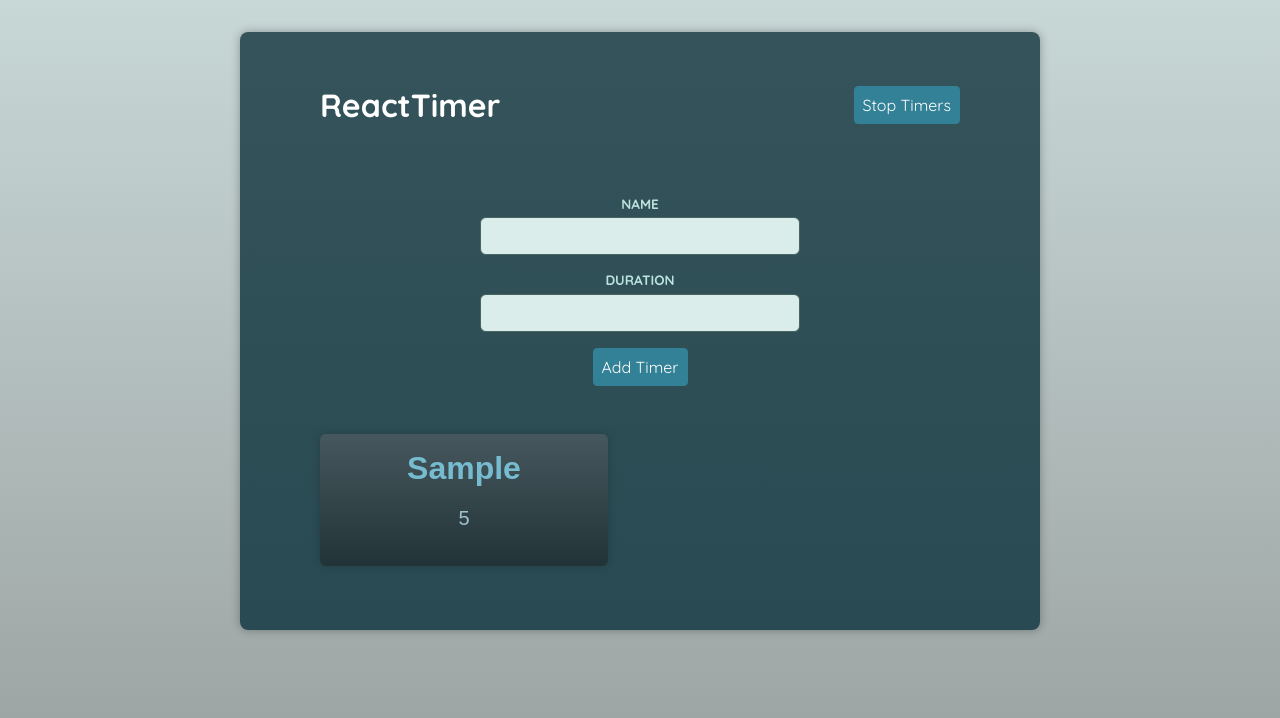
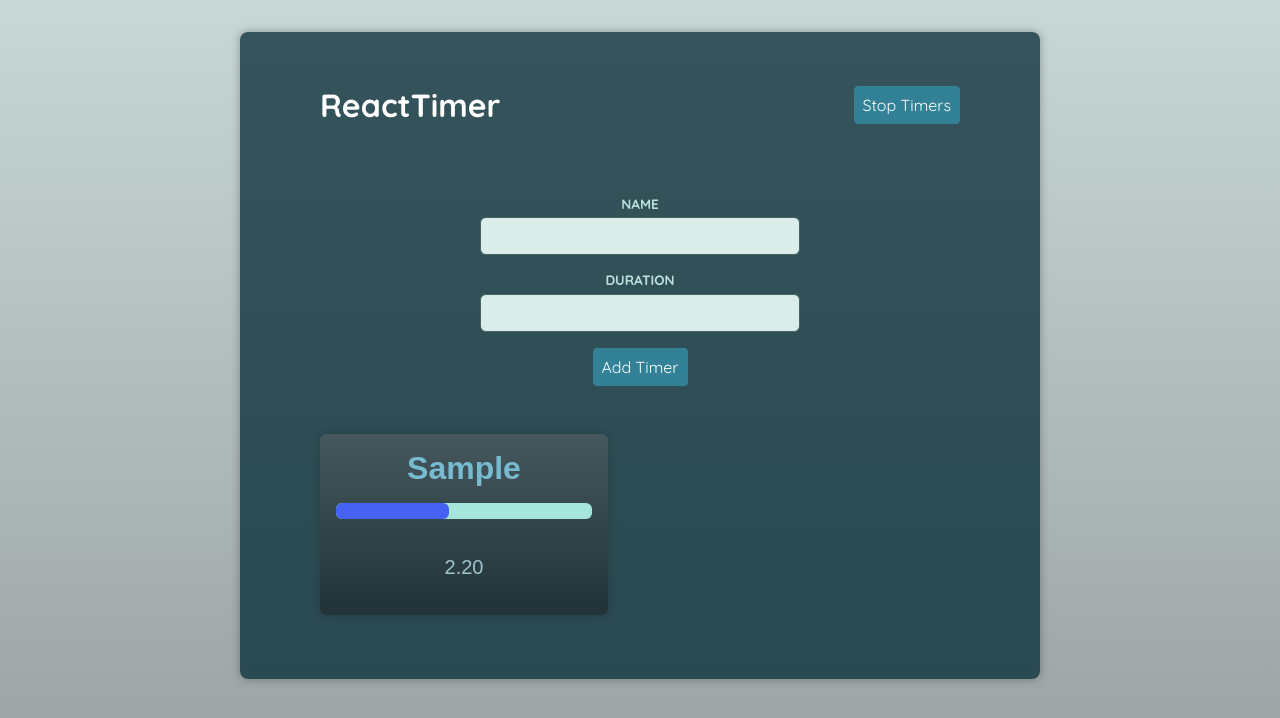
Before and after one commit to Bartek-wki/learning_react_with_ts_2, a React (Vite) app: page / in a window 1280 px wide. Both pictures are taken after typing "Sample", "5" into the empty fields and a click on the button "Add Timer". Shown: the top 718 px of the page. Built offline with nearby package versions, Linux system fonts and the light colour scheme; a web font is replaced by a local one.

Commit message:
make timers runing

```diff
--- a/src/components/Timer.tsx
+++ b/src/components/Timer.tsx
@@ -1,11 +1,45 @@
 import Container from './UI/Container.tsx';
-import { type Timer as TimerProps } from '../store/timers-context.tsx';
+import { useTimersContext, type Timer as TimerProps } from '../store/timers-context.tsx';
+import { useEffect, useRef, useState } from 'react';
 
 export default function Timer({name, duration}: TimerProps) {
+  const [remainingTime, setRemainingTime] = useState(duration * 1000)
+  const interval = useRef<number | null>(null);
+  const { isRunning } = useTimersContext()
+
+  useEffect(() => {
+    let timer: number;
+
+    if(isRunning) {
+      timer = setInterval(function(){
+        setRemainingTime(prevTime => {
+          if(prevTime <= 0) {
+            return prevTime;
+          }
+
+          return prevTime - 50
+        })
+      }, 50)
+
+      interval.current = timer;
+    } else if (interval.current) {
+      clearInterval(interval.current)
+    }
+
+    return () => clearInterval(timer)
+  }, [isRunning])
+
+  if(remainingTime <= 0 && interval.current) {
+    clearInterval(interval.current)
+  }
+
+  const formattedRemainingTime = (remainingTime / 1000).toFixed(2)
+
   return (
     <Container as="article">
       <h2>{name}</h2>
-      <p>{duration}</p>
+      <progress value={remainingTime} max={duration * 1000} />
+      <p>{formattedRemainingTime}</p>
     </Container>
   );
 }
```
